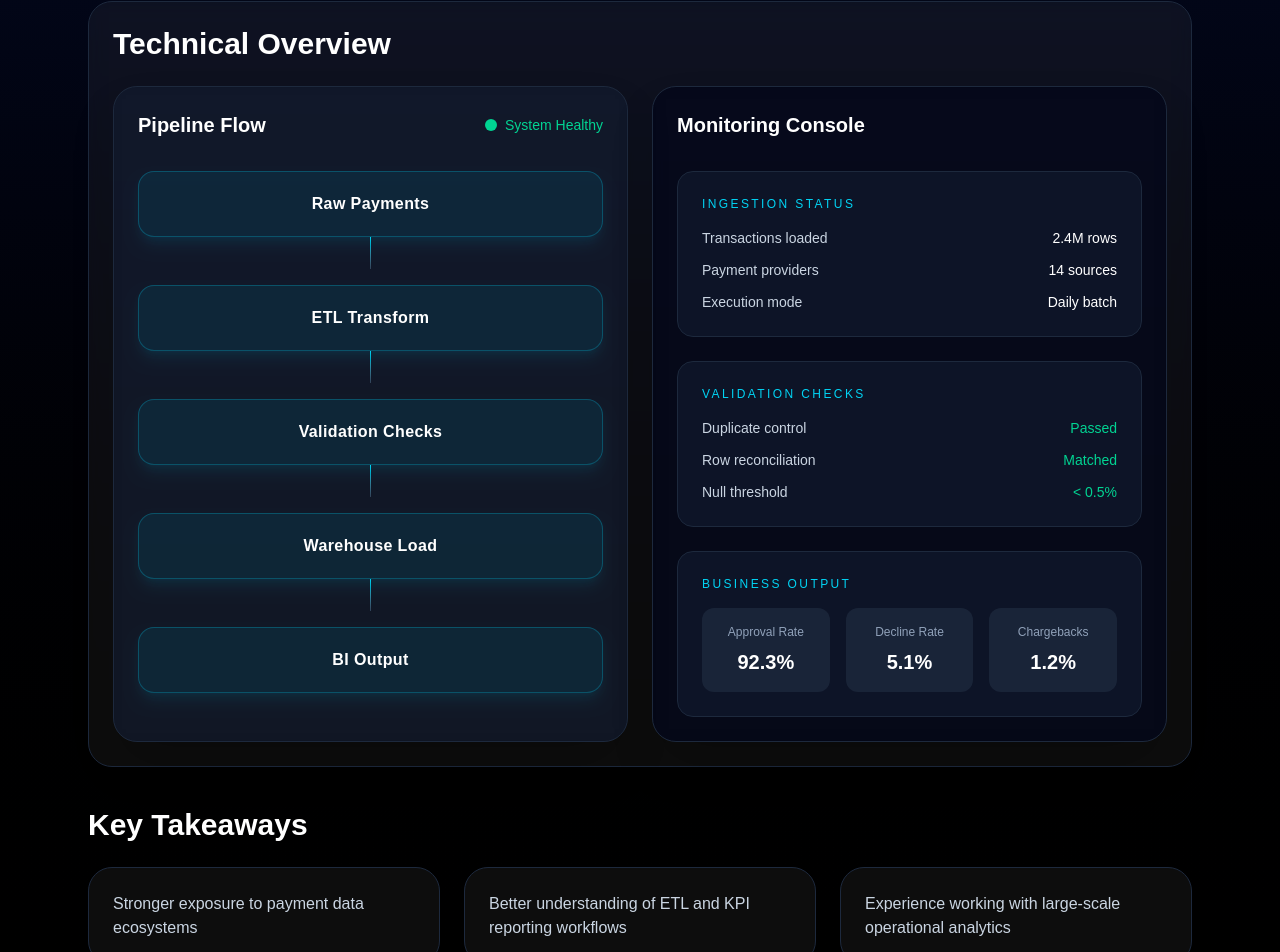
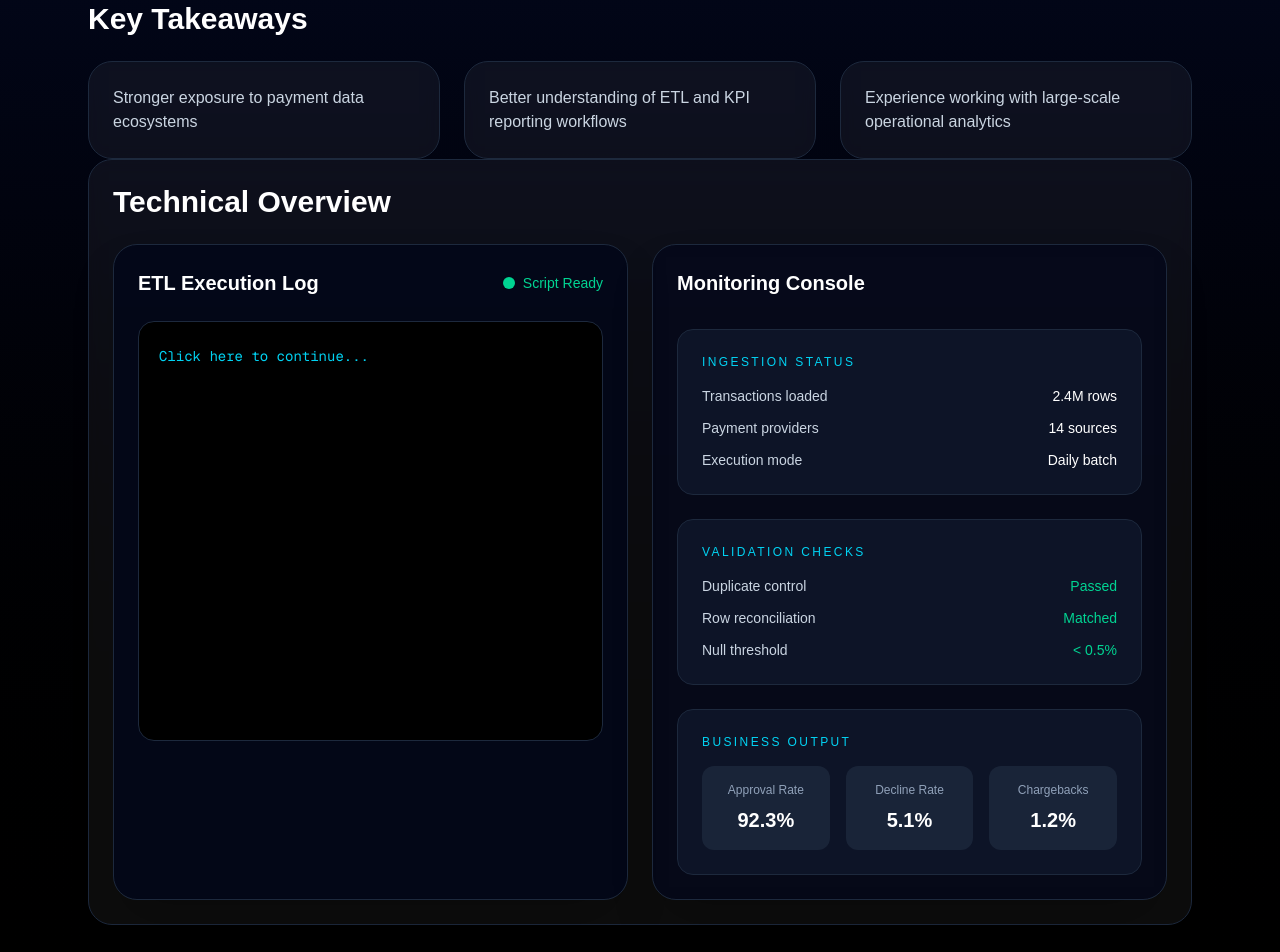
Before and after one commit to rkcpablo/pablo-portafolio, a Next.js app: page /amadeus in a window 1280 px wide. Shown: the part 1075-2027 px from the top of the page. Built offline with nearby package versions, Linux system fonts and the light colour scheme.

Commit message:
Amadeus homepage v0.7

```diff
--- a/app/amadeus/page.tsx
+++ b/app/amadeus/page.tsx
@@ -1,4 +1,5 @@
 import Link from "next/link";
+import { useEffect, useState } from "react";
 
 export default function AmadeusPage() {
   const responsibilities = [
@@ -28,6 +29,44 @@ export default function AmadeusPage() {
     "Better understanding of ETL and KPI reporting workflows",
     "Experience working with large-scale operational analytics",
   ];
+
+  const logLines = [
+    "Initializing ETL process...",
+    "Source connection established.",
+    "Records retrieved: 1,000,000",
+    "Validating against yesterday's records...",
+    "Reconciliation completed successfully.",
+    "Checking null thresholds...",
+    "99.05% of records passed validation.",
+    "Transforming KPI-ready output...",
+    "Exporting to reporting layer...",
+    "Job status: SUCCESS",
+  ];
+
+  const [startLog, setStartLog] = useState(false);
+  const [visibleLines, setVisibleLines] = useState<string[]>([]);
+
+  useEffect(() => {
+    if (!startLog) return;
+
+    setVisibleLines([]);
+    let currentIndex = 0;
+
+    const interval = setInterval(() => {
+      setVisibleLines((prev) => {
+        if (currentIndex >= logLines.length) {
+          clearInterval(interval);
+          return prev;
+        }
+
+        const next = [...prev, logLines[currentIndex]];
+        currentIndex += 1;
+        return next;
+      });
+    }, 650);
+
+    return () => clearInterval(interval);
+  }, [startLog]);
 
   return (
     <main className="min-h-screen bg-gradient-to-b from-black via-slate-950 to-black text-white">
@@ -118,39 +157,59 @@ export default function AmadeusPage() {
           </div>
         </div>
 
+        <div>
+          <h2 className="text-3xl font-bold mb-6">Key Takeaways</h2>
+          <div className="grid md:grid-cols-3 gap-6">
+            {takeaways.map((takeaway, index) => (
+              <div
+                key={index}
+                className="rounded-3xl border border-slate-800 bg-white/5 backdrop-blur-sm p-6 text-slate-300"
+              >
+                {takeaway}
+              </div>
+            ))}
+          </div>
+        </div>
+
         <div className="mb-10 rounded-3xl border border-slate-800 bg-white/5 backdrop-blur-sm p-6">
           <h2 className="text-3xl font-bold mb-6">Technical Overview</h2>
 
           <div className="grid md:grid-cols-2 gap-6">
-            <div className="rounded-3xl border border-slate-800 bg-slate-900/70 backdrop-blur-sm p-6 shadow-2xl">
-              <div className="flex items-center justify-between mb-8">
-                <h3 className="text-xl font-semibold text-white">Pipeline Flow</h3>
+            <div className="rounded-3xl border border-slate-800 bg-slate-950/90 backdrop-blur-sm p-6 shadow-2xl">
+              <div className="flex items-center justify-between mb-6">
+                <h3 className="text-xl font-semibold text-white">ETL Execution Log</h3>
                 <div className="flex items-center gap-2 text-emerald-400 text-sm font-medium">
                   <span className="relative flex h-3 w-3">
                     <span className="animate-ping absolute inline-flex h-full w-full rounded-full bg-emerald-400 opacity-75"></span>
                     <span className="relative inline-flex rounded-full h-3 w-3 bg-emerald-400"></span>
                   </span>
-                  System Healthy
+                  {startLog ? "Running Script" : "Script Ready"}
                 </div>
               </div>
 
-              <div className="space-y-4">
-                {[
-                  "Raw Payments",
-                  "ETL Transform",
-                  "Validation Checks",
-                  "Warehouse Load",
-                  "BI Output",
-                ].map((step, index) => (
-                  <div key={index} className="flex flex-col items-center">
-                    <div className="w-full rounded-2xl border border-cyan-500/30 bg-cyan-500/10 px-6 py-5 text-center shadow-lg shadow-cyan-500/10 transition hover:-translate-y-1 hover:border-cyan-400/50">
-                      <p className="text-white font-semibold tracking-wide">{step}</p>
-                    </div>
-                    {index < 4 && (
-                      <div className="h-8 w-px bg-gradient-to-b from-cyan-400 to-slate-700"></div>
+              <div className="rounded-2xl border border-slate-800 bg-black p-5 font-mono text-sm leading-7 text-slate-300 min-h-[420px]">
+                {!startLog ? (
+                  <button
+                    onClick={() => setStartLog(true)}
+                    className="text-cyan-400 hover:text-cyan-300 transition"
+                  >
+                    Click here to continue...
+                  </button>
+                ) : (
+                  <div className="space-y-2">
+                    {visibleLines.map((line, index) => (
+                      <p key={index}>
+                        <span className="text-emerald-400">&gt;</span> {line}
+                      </p>
+                    ))}
+
+                    {visibleLines.length < logLines.length ? (
+                      <p className="text-cyan-400 animate-pulse">Running...</p>
+                    ) : (
+                      <p className="text-cyan-400 animate-pulse">_</p>
                     )}
                   </div>
-                ))}
+                )}
               </div>
             </div>
 
@@ -223,20 +282,6 @@ export default function AmadeusPage() {
             </div>
           </div>
         </div>
-
-        <div>
-          <h2 className="text-3xl font-bold mb-6">Key Takeaways</h2>
-          <div className="grid md:grid-cols-3 gap-6">
-            {takeaways.map((takeaway, index) => (
-              <div
-                key={index}
-                className="rounded-3xl border border-slate-800 bg-white/5 backdrop-blur-sm p-6 text-slate-300"
-              >
-                {takeaway}
-              </div>
-            ))}
-          </div>
-        </div>
       </section>
     </main>
   );
```
